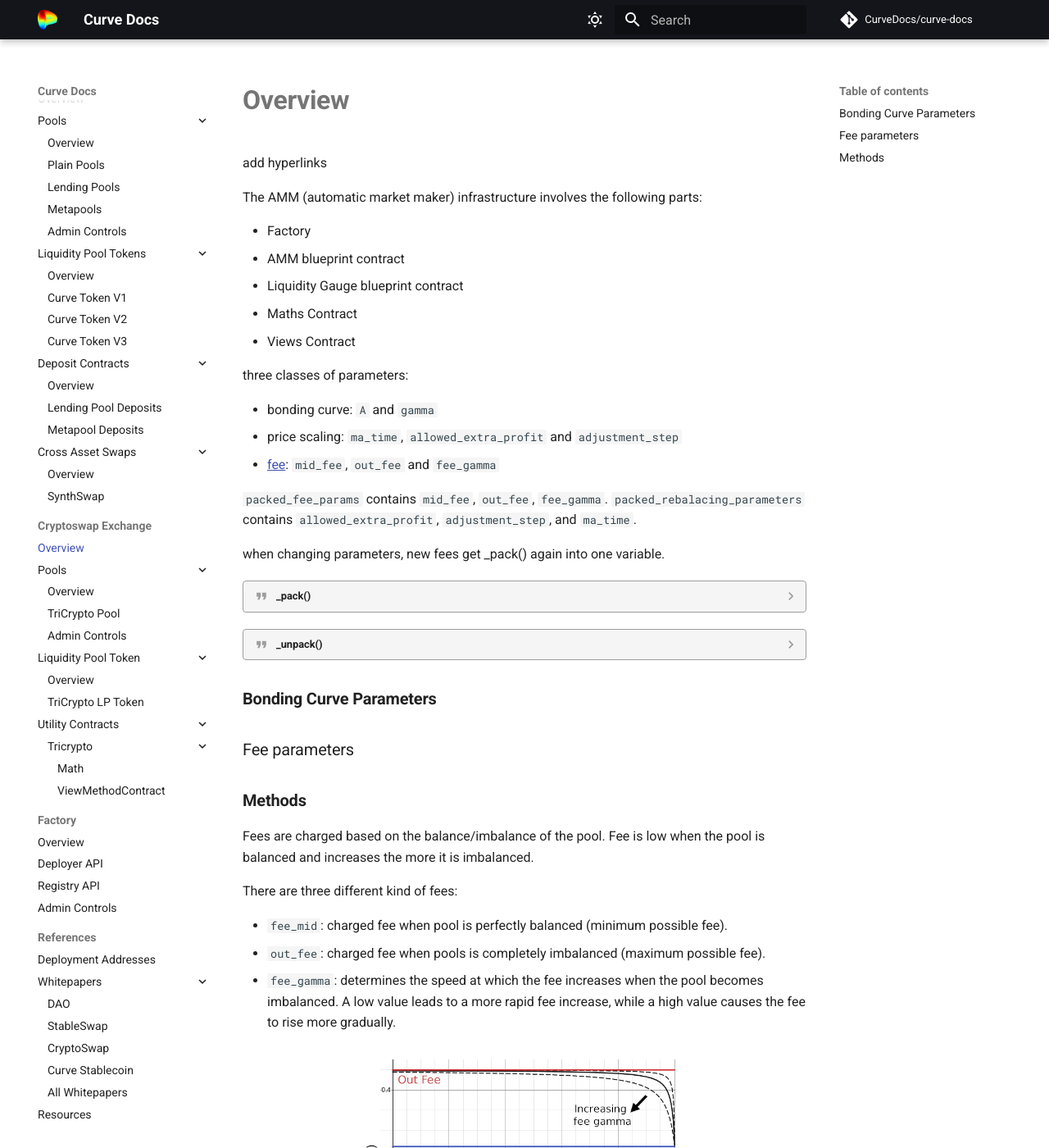
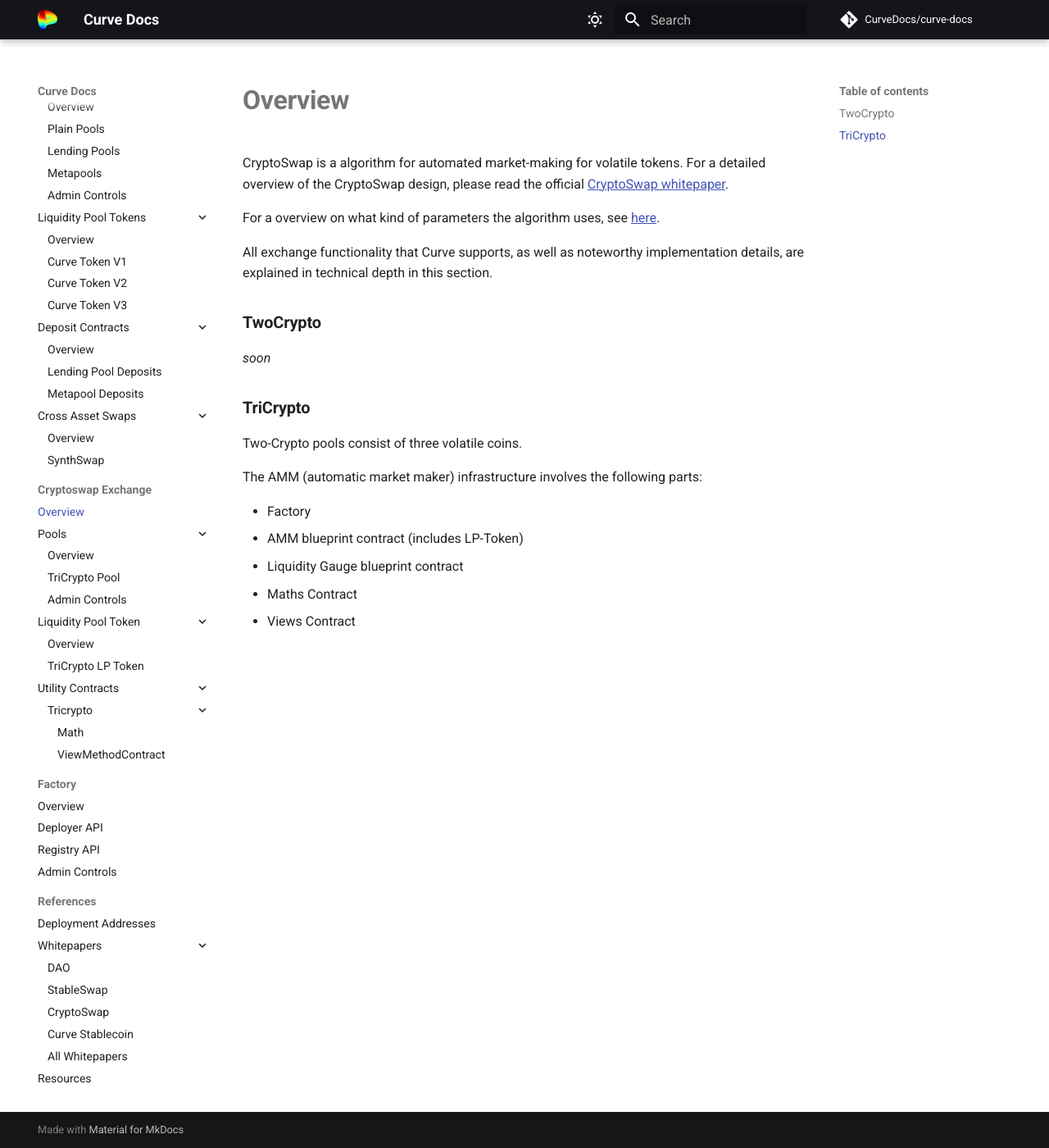
Before and after one commit to CurveDocs/curve-docs, an MkDocs documentation site: the page built from docs/cryptoswap_exchange/overview.md, in a window 1280 px wide and 1400 px high. Shown: the whole window at 82% size. Built offline with MkDocs 1.6.1 and Material for MkDocs 9.7.7, drawn with Linux system fonts in a browser that asks for light colours; comment, search, counter and statistics services are not loaded.

Commit message:
overview

````diff
--- a/docs/cryptoswap_exchange/overview.md
+++ b/docs/cryptoswap_exchange/overview.md
@@ -1,82 +1,21 @@
-todo:
-add hyperlinks
+CryptoSwap is a algorithm for automated market-making for volatile tokens. For a detailed overview of the CryptoSwap design, please read the official [CryptoSwap whitepaper](https://docs.curve.fi/references/whitepapers/cryptoswap/).
+
+For a overview on what kind of parameters the algorithm uses, see [here](../cryptoswap_exchange/pools/overview.md).
+
+All exchange functionality that Curve supports, as well as noteworthy implementation details, are explained in technical depth in this section.
 
 
+## **TwoCrypto**
+*soon*
+
+## **TriCrypto**
+
+Two-Crypto pools consist of three volatile coins.
 
 The AMM (automatic market maker) infrastructure involves the following parts:
 
 - Factory
-- AMM blueprint contract
+- AMM blueprint contract (includes LP-Token)
 - Liquidity Gauge blueprint contract
 - Maths Contract
 - Views Contract
-
-
-
-three classes of parameters:
-
-- bonding curve: `A` and `gamma`
-- price scaling: `ma_time`, `allowed_extra_profit` and `adjustment_step`
-- [fee](#fee): `mid_fee`, `out_fee` and `fee_gamma`
-
-
-
-`packed_fee_params` contains `mid_fee`, `out_fee`, `fee_gamma`.
-`packed_rebalacing_parameters` contains `allowed_extra_profit`, `adjustment_step`, and `ma_time`.
-
-when changing parameters, new fees get _pack() again into one variable.
-
-??? quote "_pack()"
-
-    ```python hl_lines="1 3 8 13"
-    @internal
-    @view
-    def _pack(x: uint256[3]) -> uint256:
-        """
-        @notice Packs 3 integers with values <= 10**18 into a uint256
-        @param x The uint256[3] to pack
-        @return uint256 Integer with packed values
-        """
-        return (x[0] << 128) | (x[1] << 64) | x[2]
-    ```
-
-
-??? quote "_unpack()"
-
-    ```python hl_lines="1 3 8 13"
-    @internal
-    @view
-    def _unpack(_packed: uint256) -> uint256[3]:
-        """
-        @notice Unpacks a uint256 into 3 integers (values must be <= 10**18)
-        @param val The uint256 to unpack
-        @return uint256[3] A list of length 3 with unpacked integers
-        """
-        return [
-            (_packed >> 128) & 18446744073709551615,
-            (_packed >> 64) & 18446744073709551615,
-            _packed & 18446744073709551615,
-        ]
-    ```
-
-
-## **Bonding Curve Parameters**
-
-## Fee parameters
-
-
-## **Methods**
-
-Fees are charged based on the balance/imbalance of the pool. Fee is low when the pool is balanced and increases the more it is imbalanced.
-
-There are three different kind of fees:
-
-- `fee_mid`: charged fee when pool is perfectly balanced (minimum possible fee).
-- `out_fee`: charged fee when pools is completely imbalanced (maximum possible fee).
-- `fee_gamma`: determines the speed at which the fee increases when the pool becomes imbalanced. A low value leads to a more rapid fee increase, while a high value causes the fee to rise more gradually.
-
-
-<figure markdown>
-  ![](../images/curveV2_fee.png){ width="400" }
-  <figcaption></figcaption>
-</figure>
````
